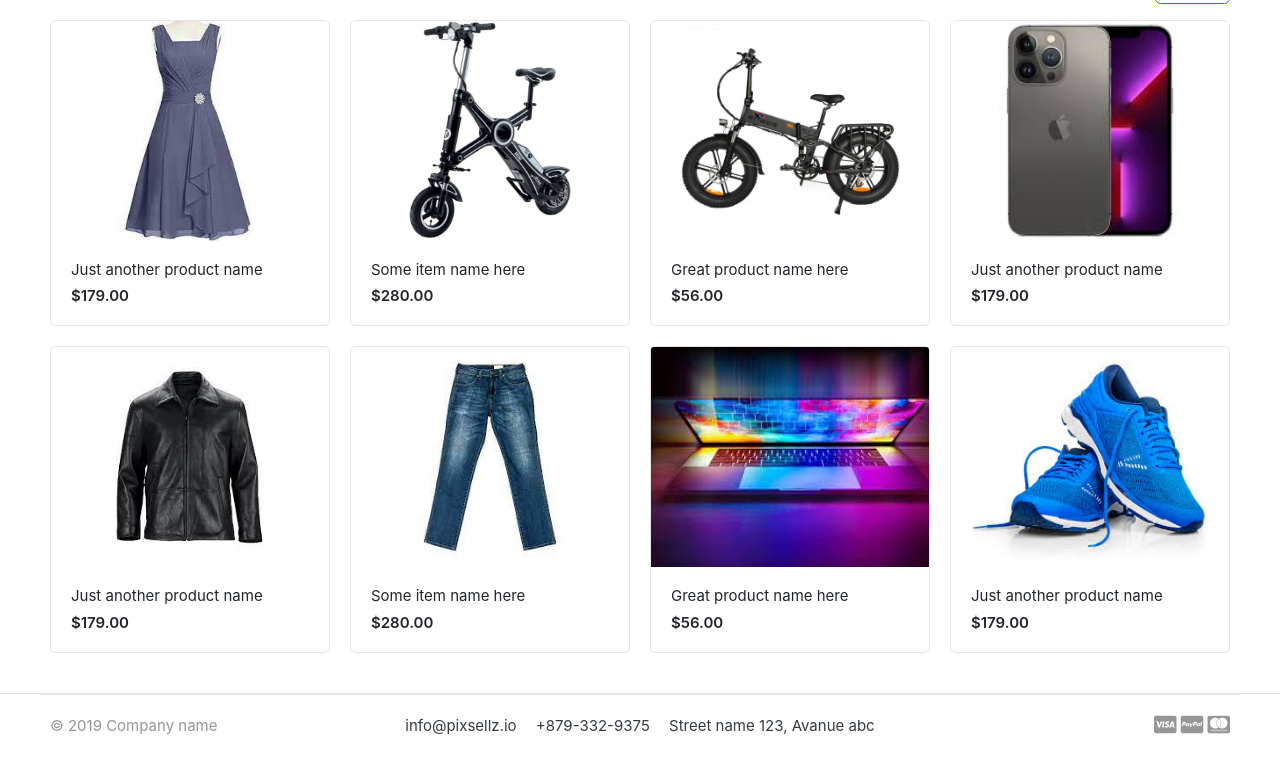
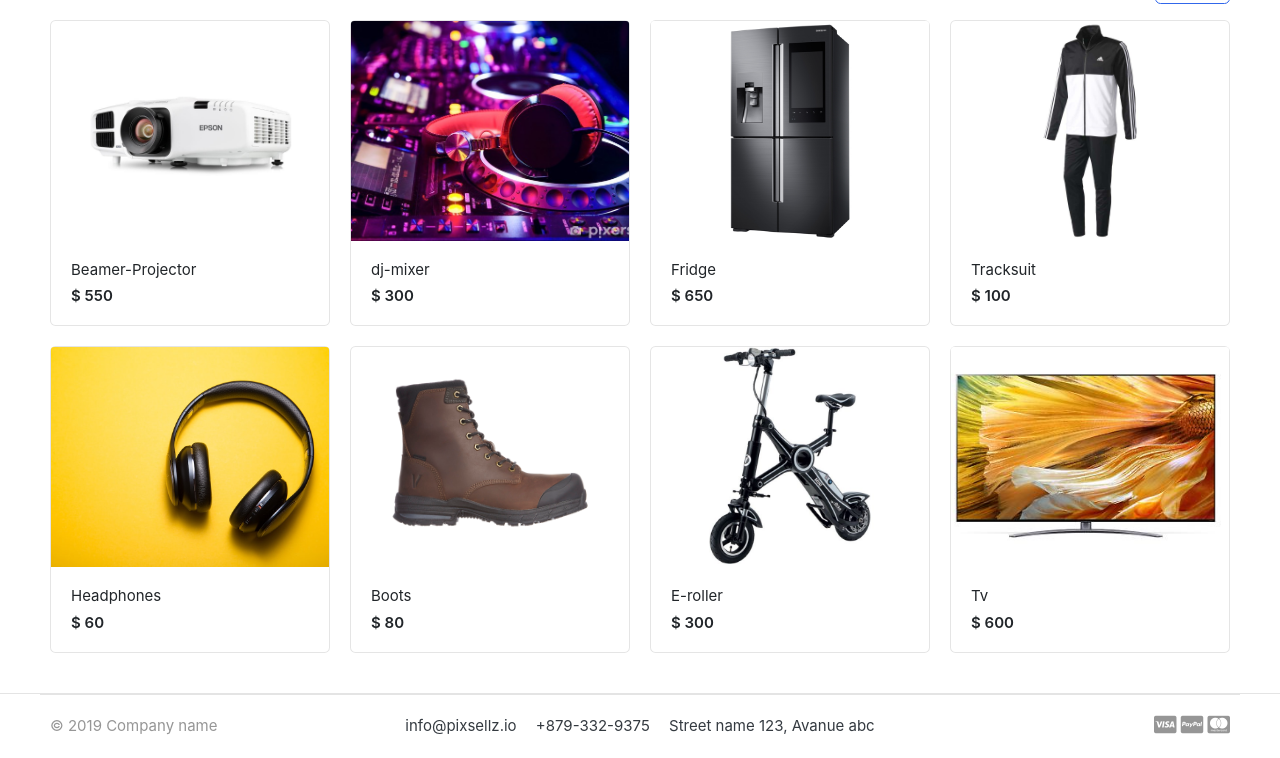
Before and after one commit to maish79/ecommerce_shop_one, a Django app: page / in a window 1280 px wide. Shown: the part 187-945 px from the top of the page. Run offline with Django 3.2, Linux system fonts and the light colour scheme; data comes from the database, SQL or seed files in the repository; both versions use the stored data as it was after the commit; some libraries are stand-ins or nearby versions; some web fonts are replaced.

Commit message:
added product images

```diff
--- a/ecommerce_shop/views.py
+++ b/ecommerce_shop/views.py
@@ -1,5 +1,13 @@
 from django.shortcuts import render
+from store.models import Product
 
 
 def home(request):
-    return render(request,'home.html')
+    products = Product.objects.all().filter(is_available=True)
+
+
+    context = {
+        'products': products,
+
+    }
+    return render(request, 'home.html', context)
--- a/templates/home.html
+++ b/templates/home.html
@@ -25,80 +25,18 @@
 
 
 <div class="row">
+	{% for product in products %}
 	<div class="col-md-3">
 		<div class="card card-product-grid">
-			<a href="./product-detail.html" class="img-wrap"> <img src="{% static 'images/items/1.jpg' %}"> </a>
+			<a href="./product-detail.html" class="img-wrap"> <img src="{{ product.images.url }}"> </a>
 			<figcaption class="info-wrap">
-				<a href="./product-detail.html" class="title">Just another product name</a>
-				<div class="price mt-1">$179.00</div> <!-- price-wrap.// -->
+				<a href="./product-detail.html" class="title">{{ product.product_name }}</a>
+				<div class="price mt-1">$ {{ product.price }}</div> <!-- price-wrap.// -->
 			</figcaption>
 		</div>
 	</div> <!-- col.// -->
-	<div class="col-md-3">
-		<div class="card card-product-grid">
-			<a href="./product-detail.html" class="img-wrap"> <img src="{% static 'images/items/2.jpg' %}"> </a>
-			<figcaption class="info-wrap">
-				<a href="./product-detail.html" class="title">Some item name here</a>
-				<div class="price mt-1">$280.00</div> <!-- price-wrap.// -->
-			</figcaption>
-		</div>
-	</div> <!-- col.// -->
-	<div class="col-md-3">
-		<div class="card card-product-grid">
-			<a href="./product-detail.html" class="img-wrap"> <img src="{% static 'images/items/3.jpg' %}"> </a>
-			<figcaption class="info-wrap">
-				<a href="./product-detail.html" class="title">Great product name here</a>
-				<div class="price mt-1">$56.00</div> <!-- price-wrap.// -->
-			</figcaption>
-		</div>
-	</div> <!-- col.// -->
-	<div class="col-md-3">
-		<div class="card card-product-grid">
-			<a href="./product-detail.html" class="img-wrap"> <img src="{% static 'images/items/4.jpg' %}"> </a>
-			<figcaption class="info-wrap">
-				<a href="./product-detail.html" class="title">Just another product name</a>
-				<div class="price mt-1">$179.00</div> <!-- price-wrap.// -->
-			</figcaption>
-		</div>
-	</div> <!-- col.// -->
-	<div class="col-md-3">
-		<div class="card card-product-grid">
-			<a href="./product-detail.html" class="img-wrap"> <img src="{% static 'images/items/5.jpg' %}"> </a>
-			<figcaption class="info-wrap">
-				<a href="./product-detail.html" class="title">Just another product name</a>
-				<div class="price mt-1">$179.00</div> <!-- price-wrap.// -->
-			</figcaption>
-		</div>
-	</div> <!-- col.// -->
-	<div class="col-md-3">
-		<div class="card card-product-grid">
-			<a href="./product-detail.html" class="img-wrap"> <img src="{% static 'images/items/6.jpg' %}"> </a>
-			<figcaption class="info-wrap">
-				<a href="./product-detail.html" class="title">Some item name here</a>
-				<div class="price mt-1">$280.00</div> <!-- price-wrap.// -->
-			</figcaption>
-		</div>
-	</div> <!-- col.// -->
-	<div class="col-md-3">
-		<div class="card card-product-grid">
-			<a href="./product-detail.html" class="img-wrap"> <img src="{% static 'images/items/7.jpg' %}"> </a>
-			<figcaption class="info-wrap">
-				<a href="./product-detail.html" class="title">Great product name here</a>
-				<div class="price mt-1">$56.00</div> <!-- price-wrap.// -->
-			</figcaption>
-		</div>
-	</div> <!-- col.// -->
-	<div class="col-md-3">
-		<div class="card card-product-grid">
-			<a href="./product-detail.html" class="img-wrap"> <img src="{% static 'images/items/8.jpg' %}"> </a>
-			<figcaption class="info-wrap">
-				<a href="./product-detail.html" class="title">Just another product name</a>
-				<div class="price mt-1">$179.00</div> <!-- price-wrap.// -->
-			</figcaption>
-		</div>
-	</div> <!-- col.// -->
+	{% endfor %}
 </div> <!-- row.// -->
-
 </div><!-- container // -->
 </section>
 <!-- ========================= SECTION  END// ========================= -->
```
Also changed, not shown: db.sqlite3, media/photos/categories/accessories.jpg (added), media/photos/categories/electic-bike.jpg (added), media/photos/categories/electronics.jpg (added), media/photos/categories/entertainment.jpg (added), media/photos/categories/woman-top.png (added), media/photos/products/boots.jpg (added), media/photos/products/dj-mixer.jpg (added), media/photos/products/e-roller.jpg (added), media/photos/products/electronics.jpg (added), media/photos/products/fridge.jpg (added), media/photos/products/headphones.jpg (added), media/photos/products/samsung-tv.jpg (added), media/photos/products/tracksuit.jpg (added).
